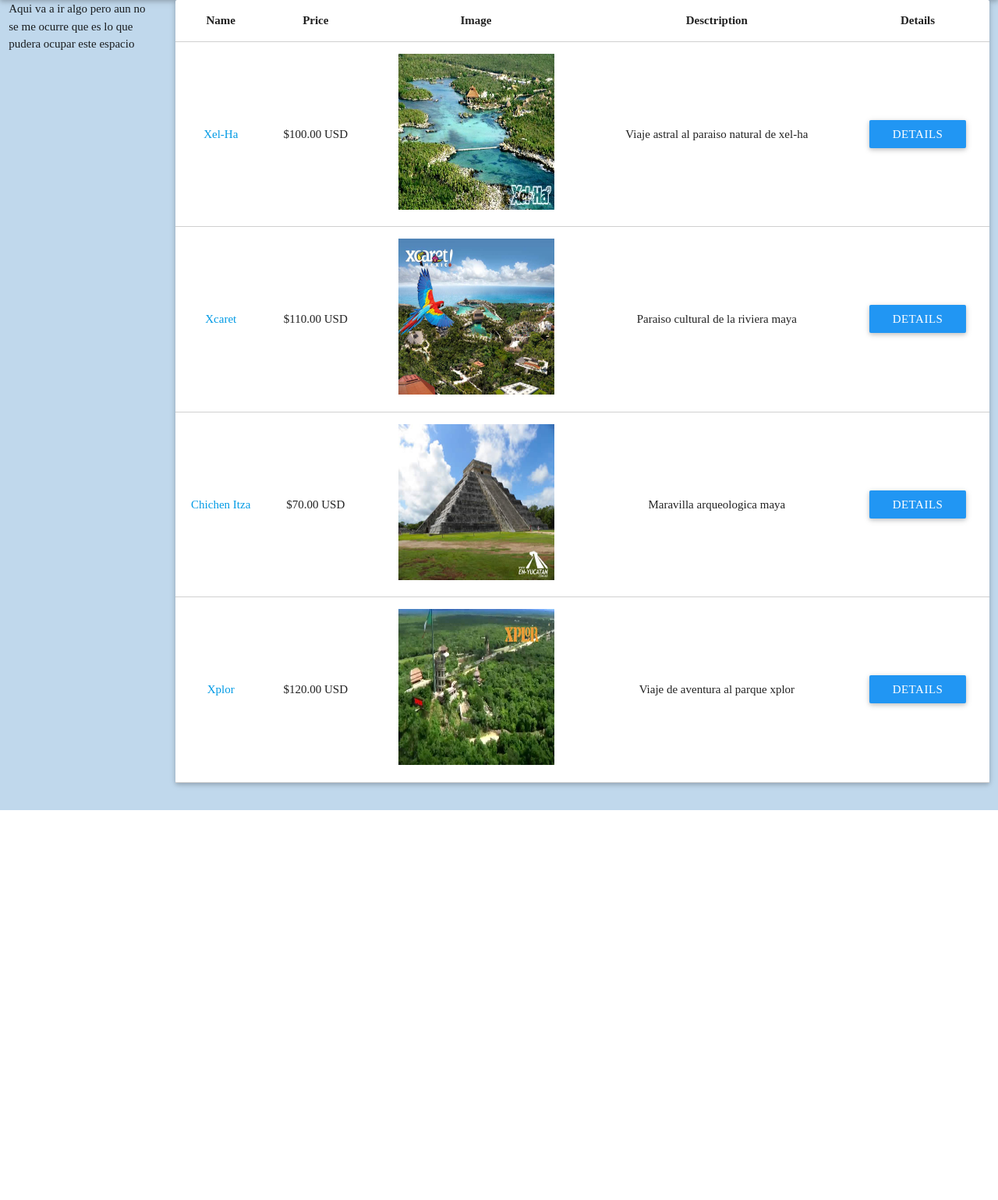
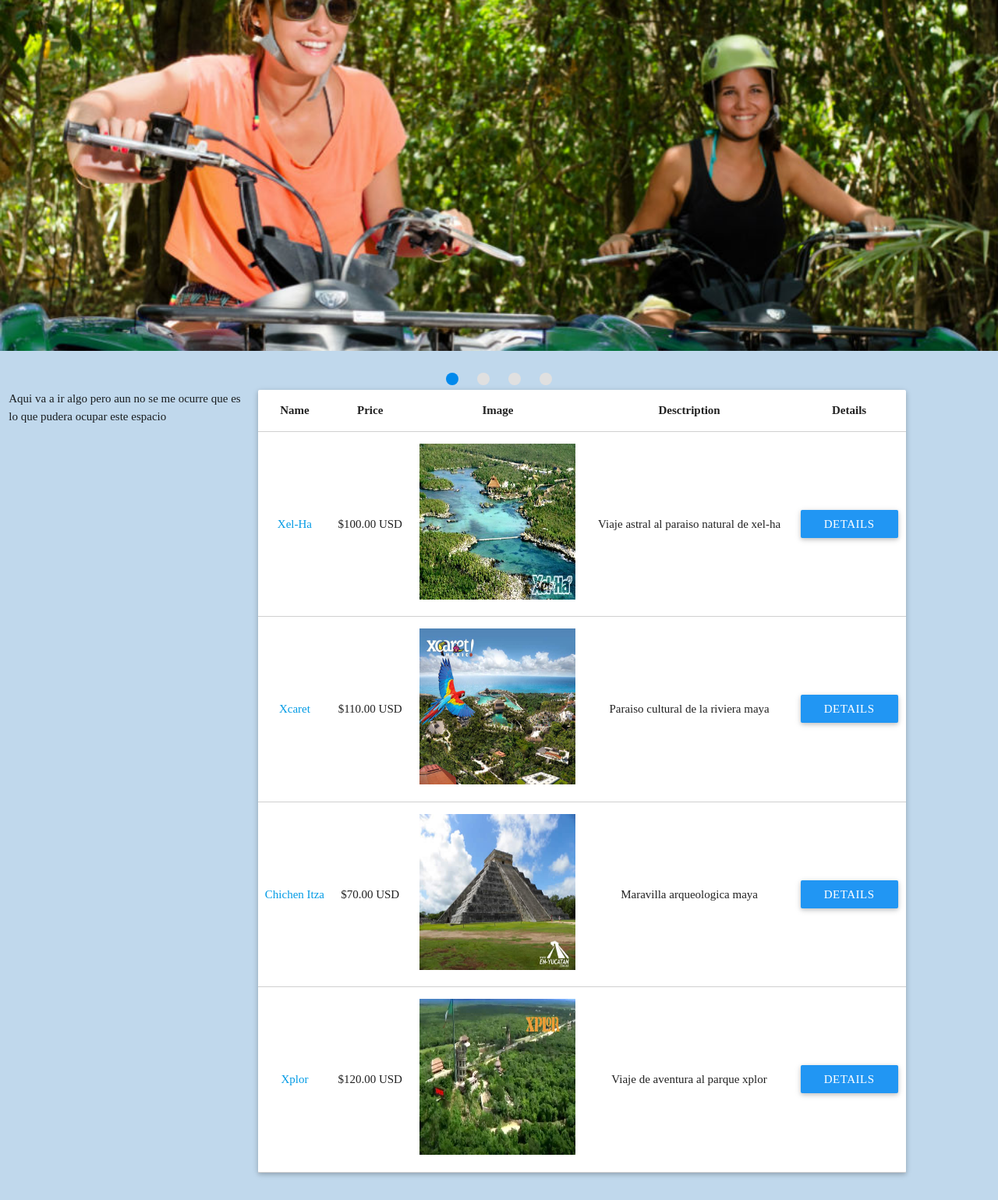
Before and after one commit to Marcoredmg/viaje_astral, a Django app: page / in a window 1280 px wide. Shown: the part 64-1603 px from the top of the page at 78% size. Before the commit the page ends 1103 px from the top, so only its background shows below. Run offline with Django 3.2, Linux system fonts and the light colour scheme; data comes from the database, SQL or seed files in the repository; some libraries are stand-ins or nearby versions.

Commit message:
mejoras en diseño

```diff
--- a/static/css/base.css
+++ b/static/css/base.css
@@ -31,11 +31,21 @@ select {
 	height: 100px;
 }
 
+.slides{
+	height: 450px !important;
+}
+
+.slider{
+	height: 500px !important;
+}
+
 .detail-panel{
 	background-color: #FAFAFF;
 }
 
-
+.slider .indicators .indicator-item.active{
+	background-color: #0089EC;
+}
 .titulo{
 	background-color: #0089EC;
 	color: #FAFAFA;
--- a/templates/index.html
+++ b/templates/index.html
@@ -22,11 +22,27 @@
 	      	</ul>
 		</div>
 	</nav>
+	<div class="slider">
+		<ul class="slides">
+			<li>
+				<img class="" src="{% static 'slider1.jpg' %}" alt="">
+			</li>
+			<li>
+				<img class="" src="{% static 'slider2.jpg' %}" alt="">
+			</li>
+			<li>
+				<img class="" src="{% static 'slider3.jpg' %}" alt="">
+			</li>
+			<li>
+				<img class="" src="{% static 'slider4.jpg' %}" alt="">
+			</li>
+		</ul>
+	</div>
 	<div class="row">
-		<div class="col s2 nav-side">
+		<div class="col s3 nav-side">
 			Aqui va a ir algo pero aun no se me ocurre que es lo que pudera ocupar este espacio
 		</div>
-		<div class="col s10">
+		<div class="col s8">
 			<table class="bordered centered col s12 card-panel">
 				<thead>
 					<tr>
@@ -58,6 +74,8 @@
     <script>$(document).ready(function(){
       $('.carousel').carousel();
     });</script>
-    <script>$(".button-collapse").sideNav();</script>
+    <script>$(document).ready(function(){
+      $('.slider').slider({full_width: true});
+    });</script>
 </body>
 </html>
```
Also changed, not shown: static/js/scripts.js (+6 -3 lines), templates/travel_detail.html (+5 -3 lines), static/slider1.jpg (added), static/slider2.jpg (added), static/slider3.jpg (added), static/slider4.jpg (added).
